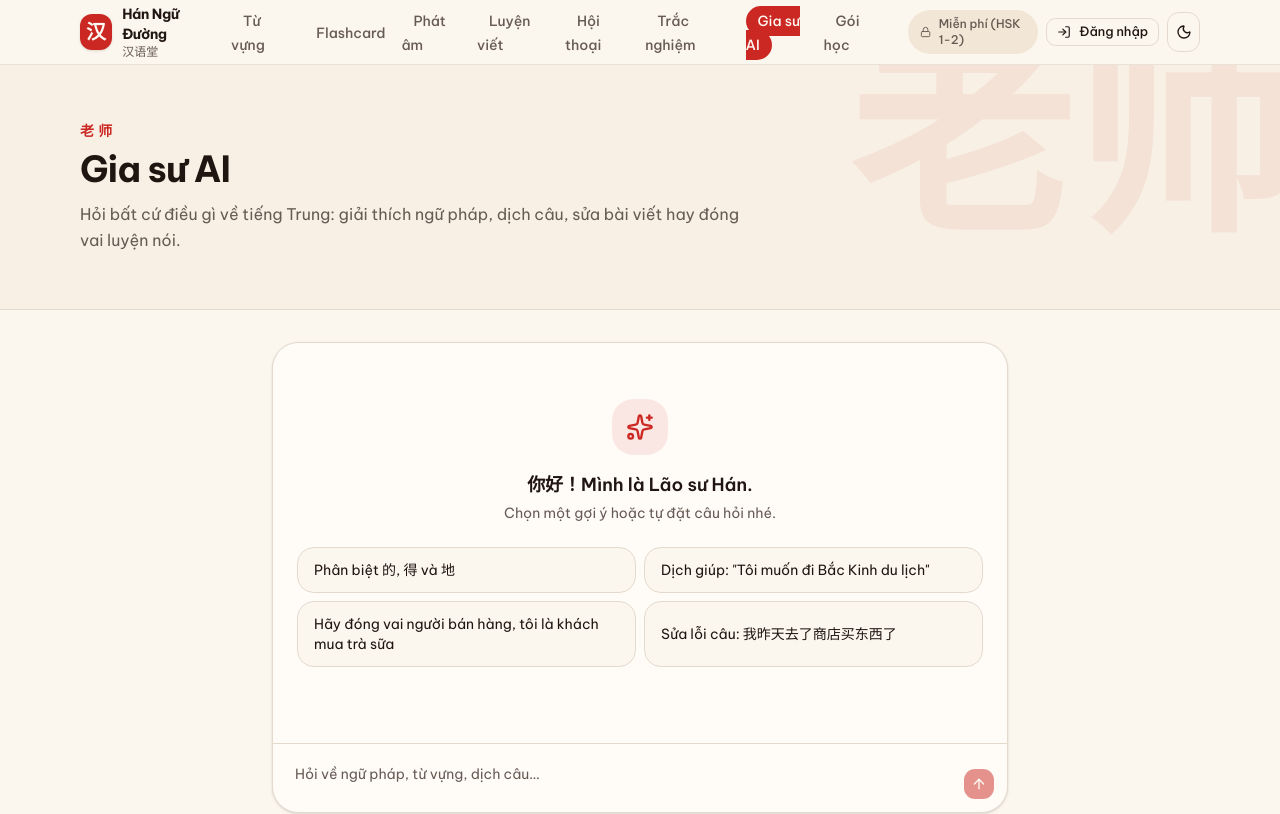
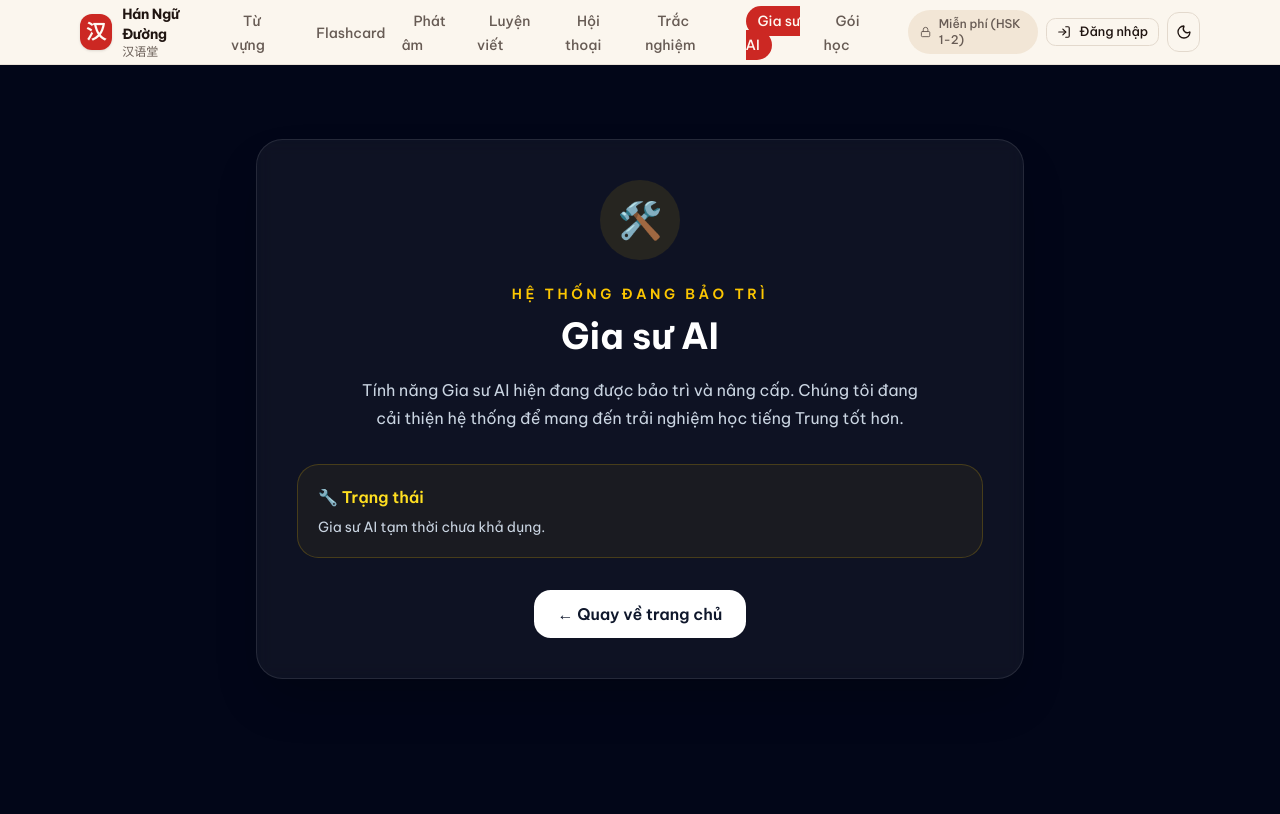
Before and after one commit to xuant3880-glitch/thiet-ke-website-hoc-tieng-trung, a Next.js app: page /gia-su-ai in a window 1280 px wide. Shown: the top 814 px of the page. Built offline with nearby package versions, Linux system fonts and the light colour scheme.

Commit message:
Set AI tutor to maintenance mode

```diff
--- a/app/gia-su-ai/page.tsx
+++ b/app/gia-su-ai/page.tsx
@@ -1,21 +1,47 @@
-import type { Metadata } from 'next'
-import { PageHeader } from '@/components/page-header'
-import { TutorChat } from '@/components/tutor/tutor-chat'
+"use client"
 
-export const metadata: Metadata = {
-  title: 'Gia sư AI',
-  description: 'Hỏi đáp ngữ pháp, dịch câu, sửa lỗi và luyện hội thoại tiếng Trung với gia sư AI.',
-}
+import Link from "next/link"
 
-export default function TutorPage() {
+export default function GiaSuAIPage() {
   return (
-    <>
-      <PageHeader
-        hanzi="老师"
-        title="Gia sư AI"
-        description="Hỏi bất cứ điều gì về tiếng Trung: giải thích ngữ pháp, dịch câu, sửa bài viết hay đóng vai luyện nói."
-      />
-      <TutorChat />
-    </>
+    <main className="min-h-screen bg-slate-950 px-6 py-16 text-white">
+      <div className="mx-auto flex min-h-[70vh] max-w-3xl items-center justify-center">
+        <div className="w-full rounded-3xl border border-white/10 bg-white/5 p-10 text-center shadow-2xl backdrop-blur">
+          <div className="mx-auto mb-6 flex h-20 w-20 items-center justify-center rounded-full bg-yellow-400/10 text-4xl">
+            🛠️
+          </div>
+
+          <p className="mb-3 text-sm font-semibold uppercase tracking-[0.25em] text-yellow-400">
+            Hệ thống đang bảo trì
+          </p>
+
+          <h1 className="mb-5 text-4xl font-bold">
+            Gia sư AI
+          </h1>
+
+          <p className="mx-auto mb-8 max-w-xl text-base leading-7 text-slate-300">
+            Tính năng Gia sư AI hiện đang được bảo trì và nâng cấp.
+            Chúng tôi đang cải thiện hệ thống để mang đến trải nghiệm
+            học tiếng Trung tốt hơn.
+          </p>
+
+          <div className="mb-8 rounded-2xl border border-yellow-400/20 bg-yellow-400/5 p-5 text-left">
+            <p className="font-semibold text-yellow-300">
+              🔧 Trạng thái
+            </p>
+            <p className="mt-2 text-sm text-slate-300">
+              Gia sư AI tạm thời chưa khả dụng.
+            </p>
+          </div>
+
+          <Link
+            href="/"
+            className="inline-flex rounded-xl bg-white px-6 py-3 font-semibold text-slate-900 transition hover:bg-slate-200"
+          >
+            ← Quay về trang chủ
+          </Link>
+        </div>
+      </div>
+    </main>
   )
 }
```
